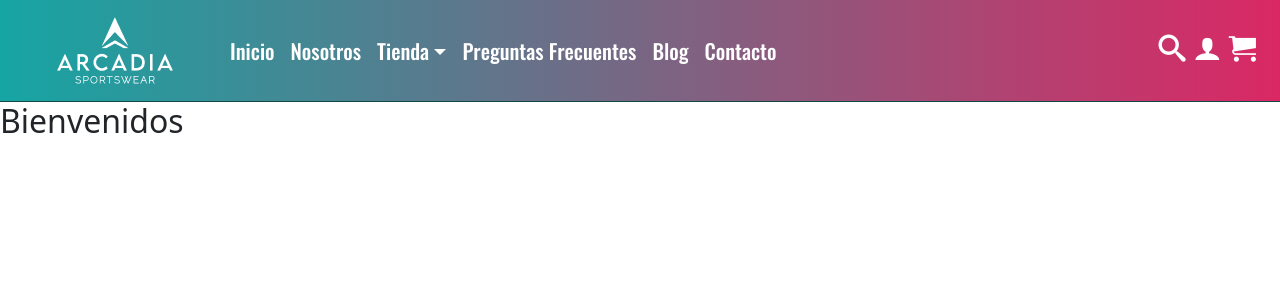
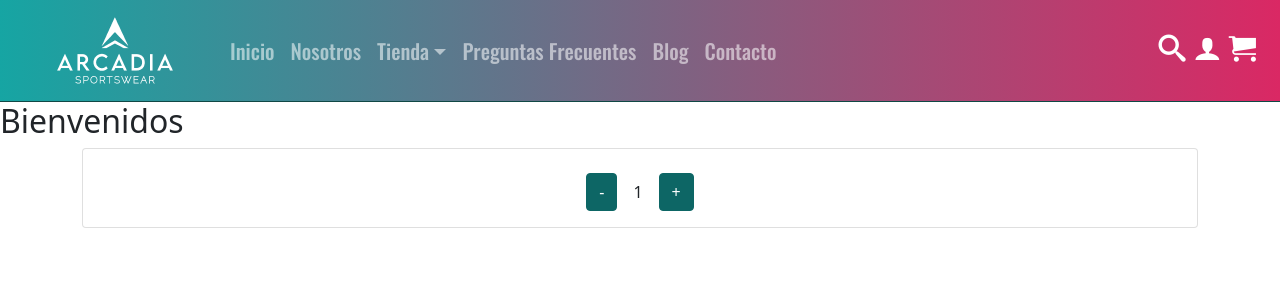
Before and after one commit to jesusmpds/arcadia-tienda-react-js, a React (Create React App) app: page / in a window 1280 px wide. Shown: the top 300 px of the page. Built offline with nearby package versions, Linux system fonts and the light colour scheme.

Commit message:
Created ItemCount component

```diff
--- a/src/App.js
+++ b/src/App.js
@@ -2,11 +2,14 @@ import './App.scss';
 import NavBar from "./components/NavBar/NavBar";
 import ItemListContainer from "./components/ItemListContainer/ItemListContainer"
 import AppContainer from "./components/AppContainer"
+import Counter from "./components/ItemCount/ItemCount"
 function App() {
   return (
     <AppContainer>
         <NavBar/>
         <ItemListContainer title ="Bienvenidos"/>
+        <Counter/>
+        <ItemListContainer/>
     </AppContainer>
   );
 }
--- a/src/App.scss
+++ b/src/App.scss
@@ -1 +1,20 @@
 @import "../node_modules/bootstrap/scss/bootstrap.scss";
+
+//colores de fondo
+$background-light-pink:#fef8fa;
+$background-light-blue:#F0FCFC;
+$background-medium-pink:#EB6393;
+$background-green: #16A5A3;
+$peach:rgb(255, 189, 134);
+
+//colores para titulos, texto y botones
+$dark-green: #0D6665;
+$dark-fucsia:#DA2864;
+$purple:#AE1E4E;
+$dark-text: black;
+$light-text:white;
+
+//Fuentes
+
+$content-font:'Raleway', sans-serif, Arial, Helvetica, sans-serif;
+$title-font:'Oswald', sans-serif;
--- /dev/null
+++ b/src/components/ItemCount/ItemCount.js
@@ -0,0 +1,40 @@
+import './ItemCount.scss'
+
+import React, {Component} from 'react';
+
+class Counter extends Component {
+    constructor() {
+        super()
+        this.state = {
+            count: 1
+        }
+    }
+    increment = () => {
+        this.setState({ count: this.state.count + 1 });
+      };
+
+    decrement = () => {
+        if(this.state.count > 1){
+        this.setState({ count: this.state.count - 1 });
+        }
+      };
+
+    render(){
+
+        return(
+            <div className="container">
+                <div className="card">
+                    <h5 className="card-title">{this.props.name}</h5>
+                    <div className="card-body d-flex justify-content-center align-items-baseline">
+                        <button type="button" className="btn btn-primary" onClick={this.decrement}>-</button>
+                        <span className="mx-3">{this.state.count}</span>
+                        <button type="button" className="btn btn-primary" onClick={this.increment}>+</button>
+                    </div>
+                </div>
+            </div>
+
+        )
+    }
+}
+
+export default Counter;
--- /dev/null
+++ b/src/components/ItemCount/ItemCount.scss
@@ -0,0 +1,19 @@
+@import '../../App.scss';
+
+.btn-primary{
+    background-color:$dark-green;
+    border-color:$dark-green;
+    text-decoration: none;
+
+    &:hover{
+        background-color: $dark-fucsia !important;
+        color:$light-text !important;
+        border-color:$dark-fucsia !important;
+    }
+    &:focus,&:active{
+        background-color: $dark-fucsia !important;
+        color:$light-text !important;
+        border-color:$dark-fucsia !important;
+        box-shadow: 0 0 0.2rem $peach;
+    }
+}
--- a/src/components/ItemListContainer/ItemListContainer.js
+++ b/src/components/ItemListContainer/ItemListContainer.js
@@ -1,7 +1,8 @@
-const ItemListContainer = ({title}) =>{
+const ItemListContainer = ({title,children}) =>{
     return (
         <div>
             <h2>{title}</h2>
+            {children}
         </div>
     )
 }
--- a/src/components/navBar/NavBar.js
+++ b/src/components/navBar/NavBar.js
@@ -1,3 +1,4 @@
+import '../../App.scss'
 import './NavBar.scss'
 import '../../fonts/icons.scss'
 import logo from "../../images/arcadia-logo-blanco.png";
--- a/src/components/navBar/NavBar.scss
+++ b/src/components/navBar/NavBar.scss
@@ -1,21 +1,4 @@
-//colores de fondo
-$background-light-pink:#fef8fa;
-$background-light-blue:#F0FCFC;
-$background-medium-pink:#EB6393;
-$background-green: #16A5A3;
-$peach:rgb(255, 189, 134);
-
-//colores para titulos, texto y botones
-$dark-green: #0D6665;
-$dark-fucsia:#DA2864;
-$purple:#AE1E4E;
-$dark-text: black;
-$light-text:white;
-
-//Fuentes
-
-$content-font:'Raleway', sans-serif, Arial, Helvetica, sans-serif;
-$title-font:'Oswald', sans-serif;
+@import '../../App.scss';
 
 @mixin text-link {
     color:$dark-green;
--- a/src/index.js
+++ b/src/index.js
@@ -1,10 +1,9 @@
 import React from 'react';
 import ReactDOM from 'react-dom';
-import 'bootstrap/dist/css/bootstrap.css';
 import 'bootstrap/dist/js/bootstrap.bundle.min.js';
 import './index.css';
 import App from './App';
-import reportWebVitals from './reportWebVitals';
+
 
 ReactDOM.render(
   <React.StrictMode>
@@ -12,8 +11,3 @@ ReactDOM.render(
   </React.StrictMode>,
   document.getElementById('root')
 );
-
-// If you want to start measuring performance in your app, pass a function
-// to log results (for example: reportWebVitals(console.log))
-// or send to an analytics endpoint. Learn more: https://bit.ly/CRA-vitals
-reportWebVitals();
--- a/src/reportWebVitals.js
+++ /dev/null
@@ -1,13 +0,0 @@
-const reportWebVitals = onPerfEntry => {
-  if (onPerfEntry && onPerfEntry instanceof Function) {
-    import('web-vitals').then(({ getCLS, getFID, getFCP, getLCP, getTTFB }) => {
-      getCLS(onPerfEntry);
-      getFID(onPerfEntry);
-      getFCP(onPerfEntry);
-      getLCP(onPerfEntry);
-      getTTFB(onPerfEntry);
-    });
-  }
-};
-
-export default reportWebVitals;
```
Also changed, not shown: src/setupTests.js (deleted, +0 -5 lines), src/logo.svg (deleted), 1 other file (tests, documents, lock files or other folders).
